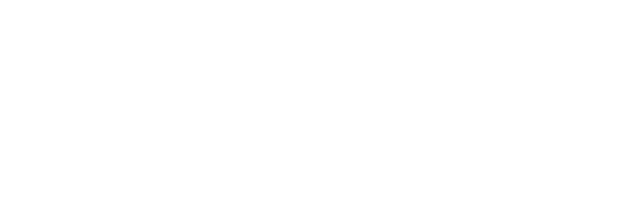
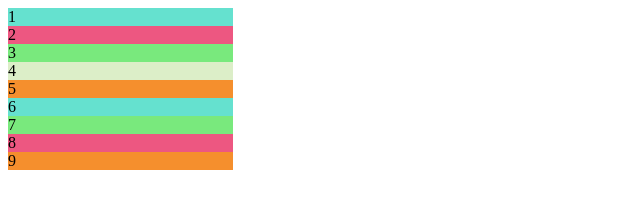
Before and after one commit to carololiveira6/html-css-js-exercises, a plain HTML site: page atividade65-sprint2/index4.html in a window 1280 px wide. Shown: the whole page, without its empty margins (0-640 px from the left). Drawn offline with Linux system fonts and the light colour scheme.

Commit message:
Feito o Katas 4

```diff
--- a/atividade65-sprint2/index4.html
+++ b/atividade65-sprint2/index4.html
@@ -8,6 +8,16 @@
     <title>Katas 4 - Posicionando o box no centro</title>
 </head>
 <body>
-
+    <div class="container">
+        <div class="box1">1</div>
+        <div class="box2">2</div>
+        <div class="box3">3</div>
+        <div class="box4">4</div>
+        <div class="box5">5</div>
+        <div class="box6">6</div>
+        <div class="box7">7</div>
+        <div class="box8">8</div>
+        <div class="box9">9</div>
+    </div>
 </body>
 </html>
--- a/atividade65-sprint2/style4.css
+++ b/atividade65-sprint2/style4.css
@@ -0,0 +1,23 @@
+.container {
+    width: 225px;;
+}
+
+.box1, .box6 {
+    background-color: #65e1cf;
+}
+
+.box2, .box8 {
+    background-color: #ed5781;
+}
+
+.box3, .box7 {
+    background-color: #79e97d;
+}
+
+.box4 {
+    background-color: #dceec8;
+}
+
+.box5, .box9 {
+    background-color: #f58f2d;
+}
```
